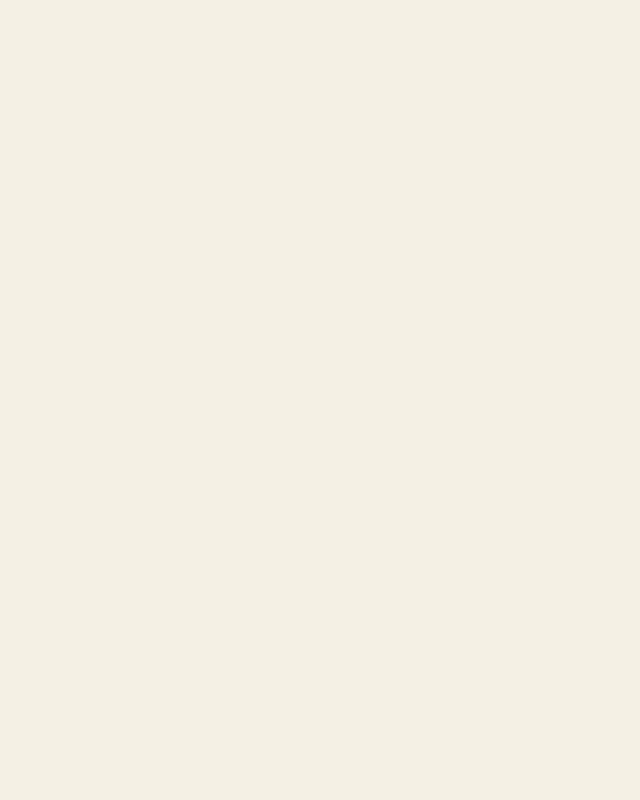
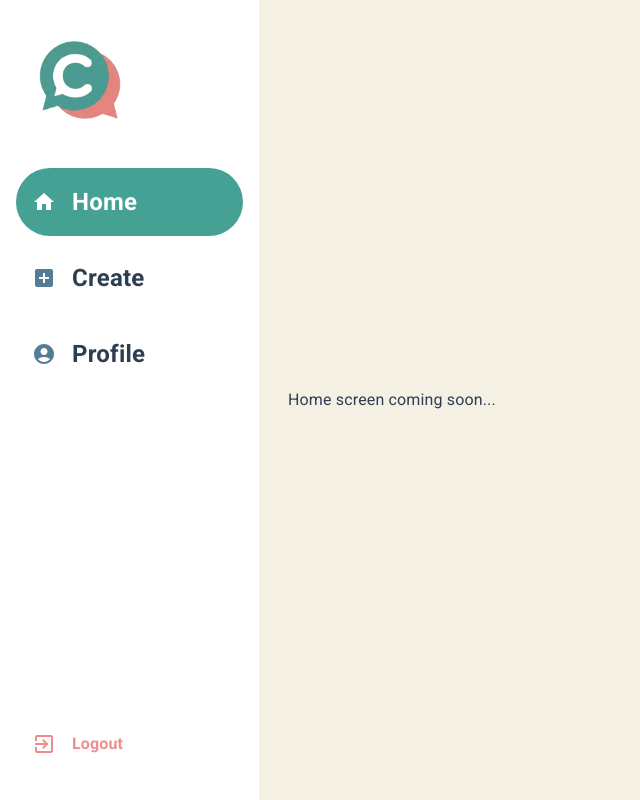
Before and after one commit to yishaic11/WebDevEndProject, a React (Vite) app in the folder frontend/: page /home in a window 1280 px wide. Before the commit this address had no page. Shown: the whole page, without its empty margins (0-640 px from the left). Built offline with nearby package versions, Linux system fonts and the light colour scheme.

Commit message:
add main layout with navigation

```diff
--- a/frontend/src/App.tsx
+++ b/frontend/src/App.tsx
@@ -2,6 +2,7 @@ import { BrowserRouter, Routes, Route, Navigate } from 'react-router-dom';
 import { Login } from './pages/Login';
 import { Signup } from './pages/Signup';
 import { OAuthCallbackPage } from './pages/OAuthCallbackPage';
+import { MainLayout } from './layouts/MainLayout';
 
 function App() {
   return (
@@ -11,6 +12,10 @@ function App() {
         <Route path='/login' element={<Login />} />
         <Route path='/signup' element={<Signup />} />
         <Route path='/oauth-callback' element={<OAuthCallbackPage />} />
+
+        <Route path='/home' element={<MainLayout>Home screen coming soon... </MainLayout>} />
+        <Route path='/create' element={<MainLayout>Create post screen coming soon... </MainLayout>} />
+        <Route path='/profile' element={<MainLayout>Profile screen coming soon... </MainLayout>} />
       </Routes>
     </BrowserRouter>
   );
--- a/frontend/src/api/auth.api.ts
+++ b/frontend/src/api/auth.api.ts
@@ -12,4 +12,10 @@ export const authApi = {
     // TODO: Implement once backend is ready.
     console.log('authApi.register not implemented yet with ', data);
   },
+
+  // eslint-disable-next-line @typescript-eslint/require-await
+  logout: async (): Promise<void> => {
+    // TODO: Implement once backend is ready.
+    console.log('authApi.logout not implemented yet');
+  },
 };
--- /dev/null
+++ b/frontend/src/layouts/MainLayout.tsx
@@ -0,0 +1,105 @@
+import { Box, List, ListItem, ListItemButton, ListItemIcon, ListItemText, type SvgIconProps } from '@mui/material';
+import { Home, AccountCircle, AddBox, ExitToApp } from '@mui/icons-material';
+import { useNavigate, useLocation } from 'react-router-dom';
+import React, { cloneElement } from 'react';
+import logo from '../assets/logo-icon.png';
+import { useAuth } from '../hooks/useAuth';
+import { authApi } from '../api/auth.api';
+
+export const MainLayout = ({ children }: { children: React.ReactNode }) => {
+  const navigate = useNavigate();
+  const location = useLocation();
+  const { logout } = useAuth();
+
+  const handleLogout = async () => {
+    await authApi.logout();
+
+    logout();
+
+    void navigate('/login');
+  };
+
+  const menuItems = [
+    { text: 'Home', icon: <Home />, path: '/home' },
+    { text: 'Create', icon: <AddBox />, path: '/create' },
+    { text: 'Profile', icon: <AccountCircle />, path: '/profile' },
+  ];
+
+  return (
+    <Box sx={{ display: 'flex', minHeight: '100vh', bgcolor: '#F4F0E4' }}>
+      <Box
+        sx={{
+          width: '260px',
+          bgcolor: 'white',
+          borderRight: '1px solid rgba(0,0,0,0.05)',
+          display: 'flex',
+          flexDirection: 'column',
+          position: 'fixed',
+          height: '100vh',
+          zIndex: 1000,
+        }}
+      >
+        <Box
+          component='img'
+          src={logo}
+          alt='Logo'
+          sx={{
+            height: '20vh',
+            maxWidth: '20vh',
+            objectFit: 'contain',
+          }}
+          onClick={() => void navigate('/home')}
+        />
+        <List sx={{ px: 2, flexGrow: 1 }}>
+          {menuItems.map((item) => (
+            <ListItem key={item.text} disablePadding sx={{ mb: 1 }}>
+              <ListItemButton
+                onClick={() => void navigate(item.path)}
+                selected={location.pathname === item.path}
+                sx={{
+                  borderRadius: 3,
+                  py: 1.5,
+                  '&.Mui-selected': { bgcolor: '#44A194', color: 'white' },
+                  '&.Mui-selected .MuiListItemIcon-root': { color: 'white' },
+                  '&:hover': { bgcolor: 'rgba(68, 161, 148, 0.1)' },
+                }}
+              >
+                <ListItemIcon sx={{ color: '#537D96', minWidth: 40 }}>
+                  {cloneElement(item.icon as React.ReactElement<SvgIconProps>, { sx: { fontSize: 24 } })}
+                </ListItemIcon>
+                <ListItemText
+                  primary={item.text}
+                  slotProps={{ primary: { sx: { fontWeight: 600, fontSize: '3vh' } } }}
+                />
+              </ListItemButton>
+            </ListItem>
+          ))}
+        </List>
+
+        <Box sx={{ p: 2, mb: 2 }}>
+          <ListItemButton onClick={() => void handleLogout()} sx={{ borderRadius: 3 }}>
+            <ListItemIcon sx={{ minWidth: 40 }}>
+              <ExitToApp sx={{ color: '#EC8F8D' }} />
+            </ListItemIcon>
+            <ListItemText primary='Logout' slotProps={{ primary: { sx: { fontWeight: 600, color: '#EC8F8D' } } }} />
+          </ListItemButton>
+        </Box>
+      </Box>
+
+      <Box
+        sx={{
+          flexGrow: 1,
+          ml: '20vw',
+          display: 'flex',
+          justifyContent: 'center',
+          alignItems: 'center',
+          minHeight: '100vh',
+          p: '4vh',
+          bgcolor: '#F4F0E4',
+        }}
+      >
+        <Box sx={{ width: '100%', maxWidth: '160vh' }}>{children}</Box>
+      </Box>
+    </Box>
+  );
+};
```
